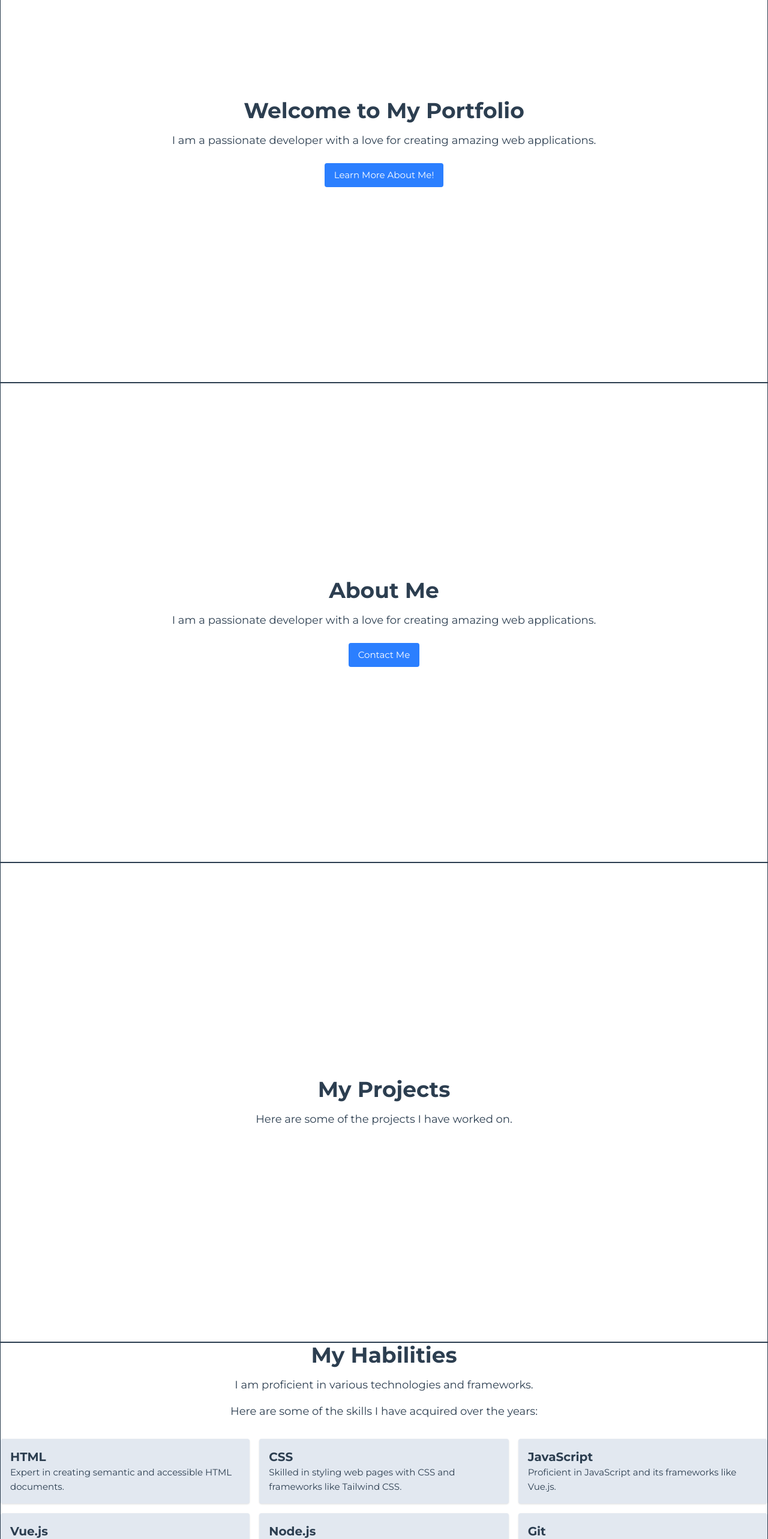
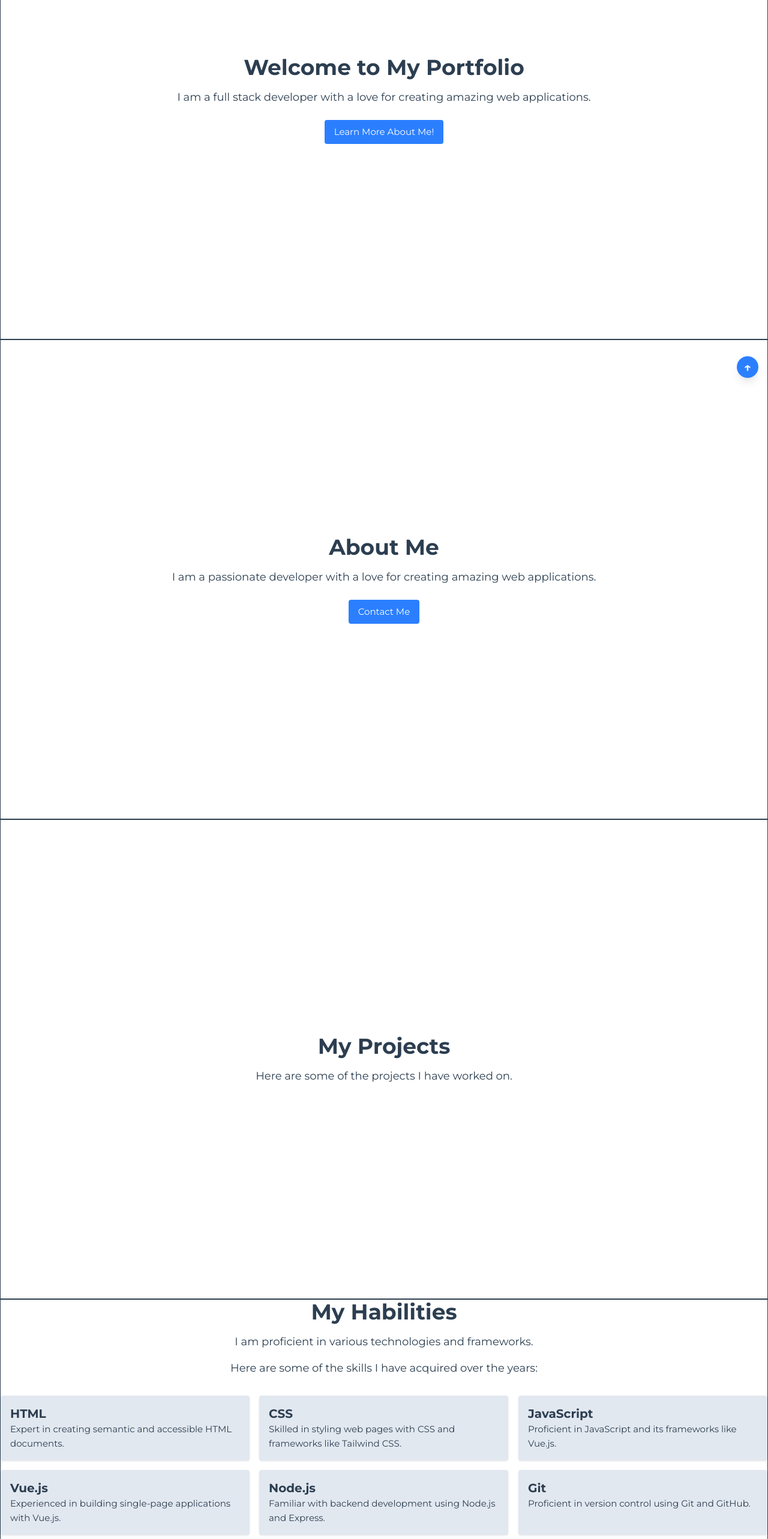
Before and after one commit to OriolDeprius/OriolDeprius.github.io, a Vue app: page /#habilities in a window 1280 px wide. Shown: the part 234-2800 px from the top of the page at 60% size. Built offline with nearby package versions, Linux system fonts and the light colour scheme.

Commit message:
animaciones

```diff
--- a/package.json
+++ b/package.json
@@ -10,6 +10,7 @@
     "deploy": "npm run build && rm -rf /tmp/dist && cp -r dist /tmp/dist && git checkout main && git pull origin main && git rm -rf . && rsync -av --delete /tmp/dist/ . && rm -rf /tmp/dist && git add . && git commit -m 'Deploy' && git push origin main && git checkout develop"
   },
   "dependencies": {
+    "aos": "^2.3.4",
     "vue": "^3.5.13",
     "vue-router": "^4.5.0"
   },
--- a/src/App.vue
+++ b/src/App.vue
@@ -6,10 +6,21 @@ import AboutView from "@/views/about-view.vue";
 import ProjectsView from "@/views/projects-view.vue";
 import HabilitiesView from "@/views/habilities-view.vue";
 import ContactView from "@/views/contact-view.vue";
+import returnTopComponent from "./components/return-top-component.vue";
+
+function goTop() {
+	const element = document.getElementById("app");
+	if (element) {
+		element.scrollIntoView({ behavior: "smooth" });
+	}
+}
+
+
 </script>
 
 <template>
 	<headerComponent />
+	<returnTopComponent @scrollToTop="goTop"/>
 	<home-view></home-view>
 	<about-view></about-view>
 	<projects-view></projects-view>
--- a/src/components/header-component.vue
+++ b/src/components/header-component.vue
@@ -10,7 +10,7 @@ const toggleMenu = () => {
 </script>
 
 <template>
-	<header class="bg-slate-200 dark:bg-slate-800 p-4">
+	<header class="fixed w-full bg-slate-200 dark:bg-slate-800 p-4 z-50">
 		<nav class="flex flex-row justify-between items-center">
 			<button
 				@click="toggleMenu"
--- /dev/null
+++ b/src/components/return-top-component.vue
@@ -0,0 +1,39 @@
+<script setup>
+import { ref, onMounted, onUnmounted } from "vue";
+
+const isVisible = ref(false);
+
+const emits = defineEmits(["scrollToTop"]);
+
+function scrollEmit() {
+    emits("scrollToTop");
+}
+
+function handleScroll() {
+    isVisible.value = window.scrollY > 500;
+}
+
+onMounted(() => {
+    window.addEventListener("scroll", handleScroll);
+});
+
+onUnmounted(() => {
+    window.removeEventListener("scroll", handleScroll);
+});
+</script>
+
+<template>
+    <div
+        class="fixed bottom-4 right-4 duration-300 ease-in-out transform"
+        :class="{
+            'translate-y-20 pointer-events-none': !isVisible,
+            'trnaslate-y-0 pointer-events-auto': isVisible
+        }"
+    >
+        <button @click="scrollEmit" class="bg-blue-500 text-white px-3 py-1 text-xl cursor-pointer font-bold rounded-full shadow-lg hover:bg-blue-600 transition duration-300">
+            ↑
+        </button>
+    </div>
+</template>
+
+<style scoped></style>
--- a/src/views/about-view.vue
+++ b/src/views/about-view.vue
@@ -3,7 +3,7 @@ import { RouterLink } from 'vue-router';
 </script>
 
 <template>
-    <section id="about" class="h-screen border container mx-auto">
+    <section id="about" class="h-screen border container mx-auto" data-aos="zoom-in-up" data-aos-duration="1000">
         <div class="flex flex-col justify-center items-center h-full">
             <h1 class="text-4xl font-bold text-center">About Me</h1>
             <p class="mt-4 text-lg text-center">I am a passionate developer with a love for creating amazing web applications.</p>
--- a/src/views/contact-view.vue
+++ b/src/views/contact-view.vue
@@ -3,7 +3,7 @@
 </script>
 
 <template>
-    <section id="contact" class="h-screen border container mx-auto">
+    <section id="contact" class="h-screen border container mx-auto" data-aos="zoom-in-up" data-aos-duration="1000">
         <div class="flex flex-col justify-center items-center h-full">
             <h1 class="text-4xl font-bold text-center">Contact Me</h1>
             <p class="mt-4 text-lg text-center">Feel free to reach out to me via email!</p>
--- a/src/views/habilities-view.vue
+++ b/src/views/habilities-view.vue
@@ -3,90 +3,90 @@ import { RouterLink } from 'vue-router';
 </script>
 
 <template>
-    <section id="habilities" class="border container mx-auto">
+    <section id="habilities" class="container border mx-auto" data-aos="zoom-in-up" data-aos-duration="1000">
         <div class="flex flex-col justify-center items-center h-full">
             <h1 class="text-4xl font-bold text-center">My Habilities</h1>
             <p class="mt-4 text-lg text-center">I am proficient in various technologies and frameworks.</p>
             <p class="mt-4 text-lg text-center">Here are some of the skills I have acquired over the years:</p>
         </div>
         <div class="grid grid-cols-1 md:grid-cols-2 lg:grid-cols-3 gap-4 mt-8">
-            <div class="bg-slate-200 p-4 rounded shadow dark:bg-slate-700">
+            <div class="bg-slate-200 p-4 rounded shadow dark:bg-slate-700" data-aos="flip-up">
                 <h2 class="text-xl font-bold">HTML</h2>
                 <p>Expert in creating semantic and accessible HTML documents.</p>
             </div>
-            <div class="bg-slate-200 p-4 rounded shadow dark:bg-slate-700">
+            <div class="bg-slate-200 p-4 rounded shadow dark:bg-slate-700" data-aos="flip-up">
                 <h2 class="text-xl font-bold">CSS</h2>
                 <p>Skilled in styling web pages with CSS and frameworks like Tailwind CSS.</p>
             </div>
-            <div class="bg-slate-200 p-4 rounded shadow dark:bg-slate-700">
+            <div class="bg-slate-200 p-4 rounded shadow dark:bg-slate-700" data-aos="flip-up">
                 <h2 class="text-xl font-bold">JavaScript</h2>
                 <p>Proficient in JavaScript and its frameworks like Vue.js.</p>
             </div>
-            <div class="bg-slate-200 p-4 rounded shadow dark:bg-slate-700">
+            <div class="bg-slate-200 p-4 rounded shadow dark:bg-slate-700" data-aos="flip-up">
                 <h2 class="text-xl font-bold">Vue.js</h2>
                 <p>Experienced in building single-page applications with Vue.js.</p>
             </div>
-            <div class="bg-slate-200 p-4 rounded shadow dark:bg-slate-700">
+            <div class="bg-slate-200 p-4 rounded shadow dark:bg-slate-700" data-aos="flip-up">
                 <h2 class="text-xl font-bold">Node.js</h2>
                 <p>Familiar with backend development using Node.js and Express.</p>
             </div>
-            <div class="bg-slate-200 p-4 rounded shadow dark:bg-slate-700">
+            <div class="bg-slate-200 p-4 rounded shadow dark:bg-slate-700" data-aos="flip-up">
                 <h2 class="text-xl font-bold">Git</h2>
                 <p>Proficient in version control using Git and GitHub.</p>
             </div>
-            <div class="bg-slate-200 p-4 rounded shadow dark:bg-slate-700">
+            <div class="bg-slate-200 p-4 rounded shadow dark:bg-slate-700" data-aos="flip-up">
                 <h2 class="text-xl font-bold">Responsive Design</h2>
                 <p>Skilled in creating responsive and mobile-friendly web applications.</p>
             </div>
-            <div class="bg-slate-200 p-4 rounded shadow dark:bg-slate-700">
+            <div class="bg-slate-200 p-4 rounded shadow dark:bg-slate-700" data-aos="flip-up">
                 <h2 class="text-xl font-bold">APIs</h2>
                 <p>Experienced in working with RESTful APIs and third-party integrations.</p>
             </div>
-            <div class="bg-slate-200 p-4 rounded shadow dark:bg-slate-700">
+            <div class="bg-slate-200 p-4 rounded shadow dark:bg-slate-700" data-aos="flip-up">
                 <h2 class="text-xl font-bold">Testing</h2>
                 <p>Familiar with testing frameworks like Jest and Cypress.</p>
             </div>
-            <div class="bg-slate-200 p-4 rounded shadow dark:bg-slate-700">
+            <div class="bg-slate-200 p-4 rounded shadow dark:bg-slate-700" data-aos="flip-up">
                 <h2 class="text-xl font-bold">Deployment</h2>
                 <p>Experienced in deploying applications on platforms like Heroku and Vercel.</p>
             </div>
-            <div class="bg-slate-200 p-4 rounded shadow dark:bg-slate-700">
+            <div class="bg-slate-200 p-4 rounded shadow dark:bg-slate-700" data-aos="flip-up">
                 <h2 class="text-xl font-bold">Agile Methodologies</h2>
                 <p>Familiar with Agile methodologies and working in a team environment.</p>
             </div>
-            <div class="bg-slate-200 p-4 rounded shadow dark:bg-slate-700">
+            <div class="bg-slate-200 p-4 rounded shadow dark:bg-slate-700" data-aos="flip-up">
                 <h2 class="text-xl font-bold">Problem Solving</h2>
                 <p>Strong problem-solving skills and ability to work under pressure.</p>
             </div>
-            <div class="bg-slate-200 p-4 rounded shadow dark:bg-slate-700">
+            <div class="bg-slate-200 p-4 rounded shadow dark:bg-slate-700" data-aos="flip-up">
                 <h2 class="text-xl font-bold">Communication</h2>
                 <p>Excellent communication skills and ability to work in a team.</p>
             </div>
-            <div class="bg-slate-200 p-4 rounded shadow dark:bg-slate-700">
+            <div class="bg-slate-200 p-4 rounded shadow dark:bg-slate-700" data-aos="flip-up">
                 <h2 class="text-xl font-bold">Time Management</h2>
                 <p>Strong time management skills and ability to meet deadlines.</p>
             </div>
-            <div class="bg-slate-200 p-4 rounded shadow dark:bg-slate-700">
+            <div class="bg-slate-200 p-4 rounded shadow dark:bg-slate-700" data-aos="flip-up">
                 <h2 class="text-xl font-bold">Adaptability</h2>
                 <p>Ability to adapt to new technologies and frameworks quickly.</p>
             </div>
-            <div class="bg-slate-200 p-4 rounded shadow dark:bg-slate-700">
+            <div class="bg-slate-200 p-4 rounded shadow dark:bg-slate-700" data-aos="flip-up">
                 <h2 class="text-xl font-bold">Creativity</h2>
                 <p>Creative thinker with a passion for design and user experience.</p>
             </div>
-            <div class="bg-slate-200 p-4 rounded shadow dark:bg-slate-700">
+            <div class="bg-slate-200 p-4 rounded shadow dark:bg-slate-700" data-aos="flip-up">
                 <h2 class="text-xl font-bold">Attention to Detail</h2>
                 <p>Strong attention to detail and ability to deliver high-quality work.</p>
             </div>
-            <div class="bg-slate-200 p-4 rounded shadow dark:bg-slate-700">
+            <div class="bg-slate-200 p-4 rounded shadow dark:bg-slate-700" data-aos="flip-up">
                 <h2 class="text-xl font-bold">Leadership</h2>
                 <p>Experience in leading teams and mentoring junior developers.</p>
             </div>
-            <div class="bg-slate-200 p-4 rounded shadow dark:bg-slate-700">
+            <div class="bg-slate-200 p-4 rounded shadow dark:bg-slate-700" data-aos="flip-up">
                 <h2 class="text-xl font-bold">Project Management</h2>
                 <p>Experience in managing projects and working with clients.</p>
             </div>
-            <div class="bg-slate-200 p-4 rounded shadow dark:bg-slate-700">
+            <div class="bg-slate-200 p-4 rounded shadow dark:bg-slate-700" data-aos="flip-up">
                 <h2 class="text-xl font-bold">Continuous Learning</h2>
                 <p>Passionate about continuous learning and staying updated with the latest technologies.</p>
             </div>
--- a/src/views/home-view.vue
+++ b/src/views/home-view.vue
@@ -3,10 +3,10 @@ import { RouterLink } from 'vue-router';
 </script>
 
 <template>
-	<section id="home" class="h-screen border container mx-auto">
+	<section id="home" class="h-screen border container mx-auto" data-aos="zoom-in" data-aos-duration="2000">
         <div class="flex flex-col justify-center items-center h-full">
             <h1 class="text-4xl font-bold text-center">Welcome to My Portfolio</h1>
-            <p class="mt-4 text-lg text-center">I am a passionate developer with a love for creating amazing web applications.</p>
+            <p class="mt-4 text-lg text-center">I am a full stack developer with a love for creating amazing web applications.</p>
             <router-link to="/#about" class="mt-6 px-4 py-2 bg-blue-500 text-white rounded hover:bg-blue-600">Learn More About Me!</router-link>
         </div>
     </section>
--- a/src/views/projects-view.vue
+++ b/src/views/projects-view.vue
@@ -3,7 +3,7 @@ import { RouterLink } from 'vue-router';
 </script>
 
 <template>
-    <section id="projects" class="h-screen border container mx-auto">
+    <section id="projects" class="h-screen border container mx-auto" data-aos="zoom-in-up" data-aos-duration="1000">
         <div class="flex flex-col justify-center items-center h-full">
             <h1 class="text-4xl font-bold text-center">My Projects</h1>
             <p class="mt-4 text-lg text-center">Here are some of the projects I have worked on.</p>
```
Also changed, not shown: src/main.js (+10 -7 lines), 1 other file (tests, documents, lock files or other folders).
